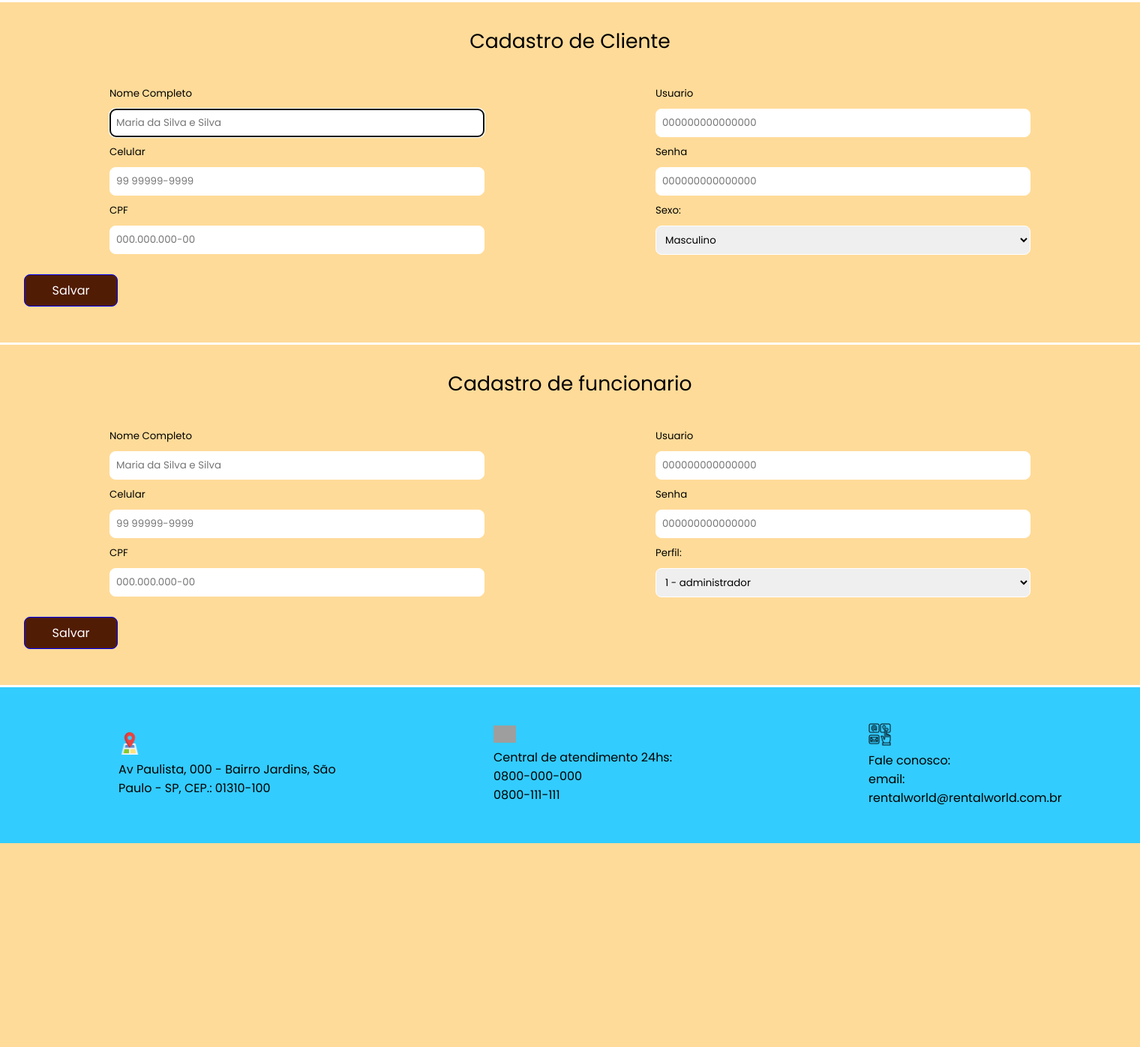
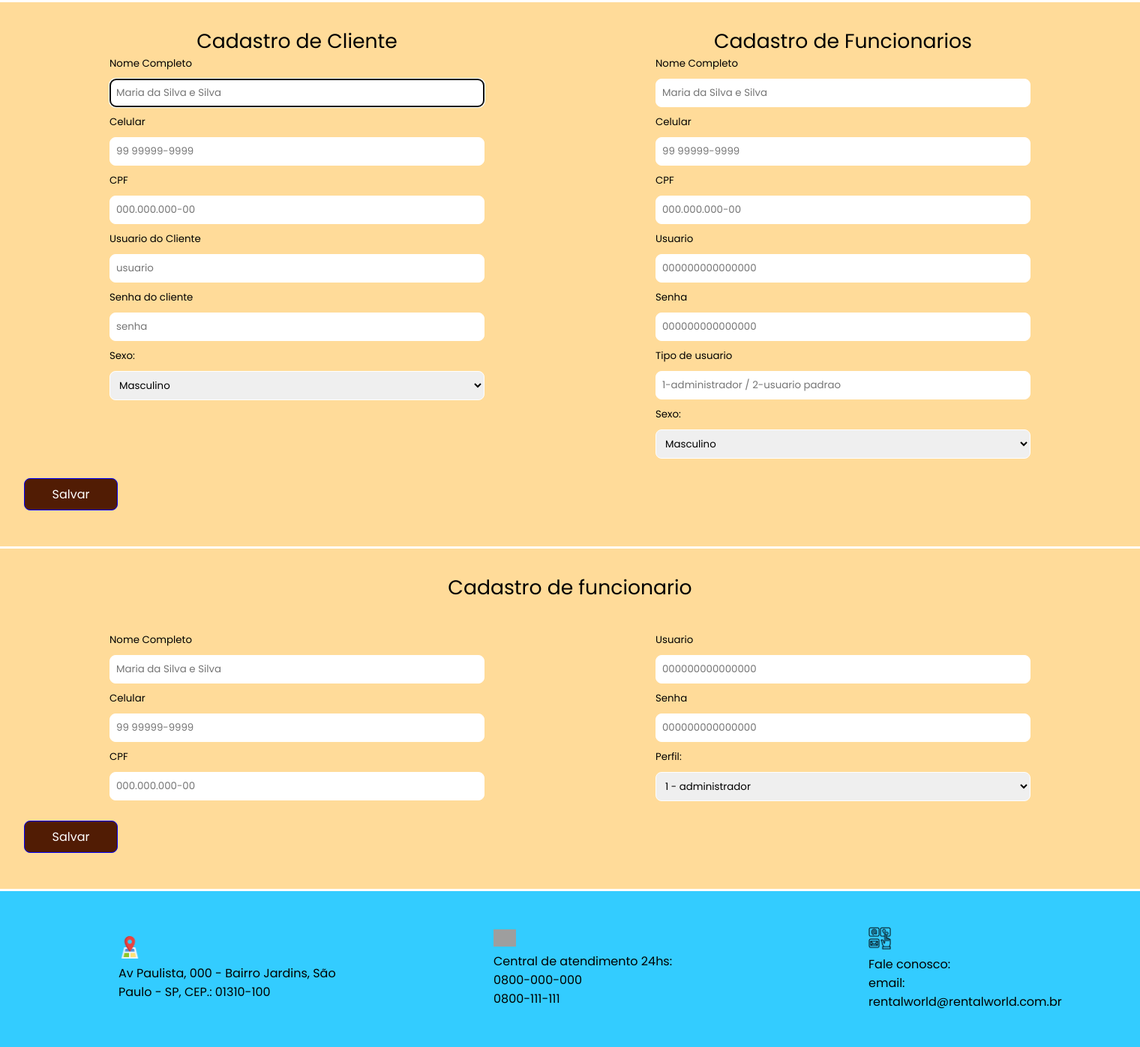
Before and after one commit to pgbmjc/Projeto, a PHP site: page /admin/cadastro_cliente.php in a window 1520 px wide. Shown: the part 131-1528 px from the top of the page at 75% size. Before the commit the page ends 1256 px from the top, so only its background shows below. Run offline with PHP 8.4, Linux system fonts and the light colour scheme; grey boxes are pictures that could not be loaded.

Commit message:
altercao cadastro cliente

```diff
--- a/admin/cadastro_cliente.php
+++ b/admin/cadastro_cliente.php
@@ -17,26 +17,60 @@
 	<main>
 
 		<form id="cadastro" name="cadastro_cliente" class="form_cadastro" method="post" action="conexao.php">
-			<p>Cadastro de Cliente<br><br></p>
 			<div class="cadastro_cliente_geral">
 				<div class="cadastro_cliente1">
+					<p>Cadastro de Cliente<br></p>
 					<div>
 						<legend>Nome Completo</legend>
 						<input class="cadastro_cliente_input" type="text" placeholder="Maria da Silva e Silva" id="nome" nome="nome" required autofocus>
 					</div>
 
 					<div>
-					<legend>Celular</legend>
-					<input class="cadastro_cliente_input" type="tel" placeholder="99 99999-9999" pattern="[0-9]{2}-[0-9]{5}-[0-9]{4}" id="celular" nome="celular" required autofocus>
+						<legend>Celular</legend>
+						<input class="cadastro_cliente_input" type="tel" placeholder="99 99999-9999" pattern="[0-9]{2}-[0-9]{5}-[0-9]{4}" id="celular" nome="celular" required autofocus>
 					</div>
 
 					<div>
 						<legend>CPF</legend>
 						<input class="cadastro_cliente_input" type="number" maxlength="11" minlegth="11" placeholder="000.000.000-00" id="cpf" nome="cpf" required autofocus>
 					</div>
+
+					<div>
+						<legend>Usuario do Cliente</legend>
+						<input class="cadastro_cliente_input" type="text" maxlength="11" minlegth="11" placeholder="usuario" id="cpf" nome="cpf" required autofocus>
+					</div>
+
+					<div>
+						<legend>Senha do cliente</legend>
+						<input class="cadastro_cliente_input" type="teste" maxlength="11" minlegth="11" placeholder="senha" id="cpf" nome="cpf" required autofocus>
+					</div>
+
+					<div>
+						<legend>Sexo:</legend>
+						<select class="cadastro_cliente_input" name="tipo_sexo" id="tipo_sexo">
+							<option value="masculino">Masculino</option>
+							<option value="feminino">Feminino</option>
+							<option value="mutante">Mutante</option>
+						</select>
+					</div>
 				</div>
 
 				<div class="cadastro_cliente1">
+					<p>Cadastro de Funcionarios<br></p>
+					<div>
+						<legend>Nome Completo</legend>
+						<input class="cadastro_cliente_input" type="text" placeholder="Maria da Silva e Silva" id="nome" nome="nome" required autofocus>
+					</div>
+					<div>
+						<legend>Celular</legend>
+						<input class="cadastro_cliente_input" type="tel" placeholder="99 99999-9999" pattern="[0-9]{2}-[0-9]{5}-[0-9]{4}" id="celular" nome="celular" required autofocus>
+					</div>
+
+					<div>
+						<legend>CPF</legend>
+						<input class="cadastro_cliente_input" type="number" maxlength="11" minlegth="11" placeholder="000.000.000-00" id="cpf" nome="cpf" required autofocus>
+					</div>
+
 					<div>
 						<legend>Usuario</legend>
 						<input class="cadastro_cliente_input" type="text" placeholder="000000000000000" id="usuario" nome="usuario" required autofocus>
@@ -46,6 +80,13 @@
 						<legend>Senha</legend>
 						<input class="cadastro_cliente_input" type="text" placeholder="000000000000000" id="senha" nome="senha" required autofocus>
 					</div>
+
+					<div>
+						<legend>Tipo de usuario</legend>
+						<input class="cadastro_cliente_input" type="text" placeholder="1-administrador / 2-usuario padrao" id="senha" nome="senha" required autofocus>
+					</div>
+
+
 
 					<div>
 						<legend>Sexo:</legend>
```
